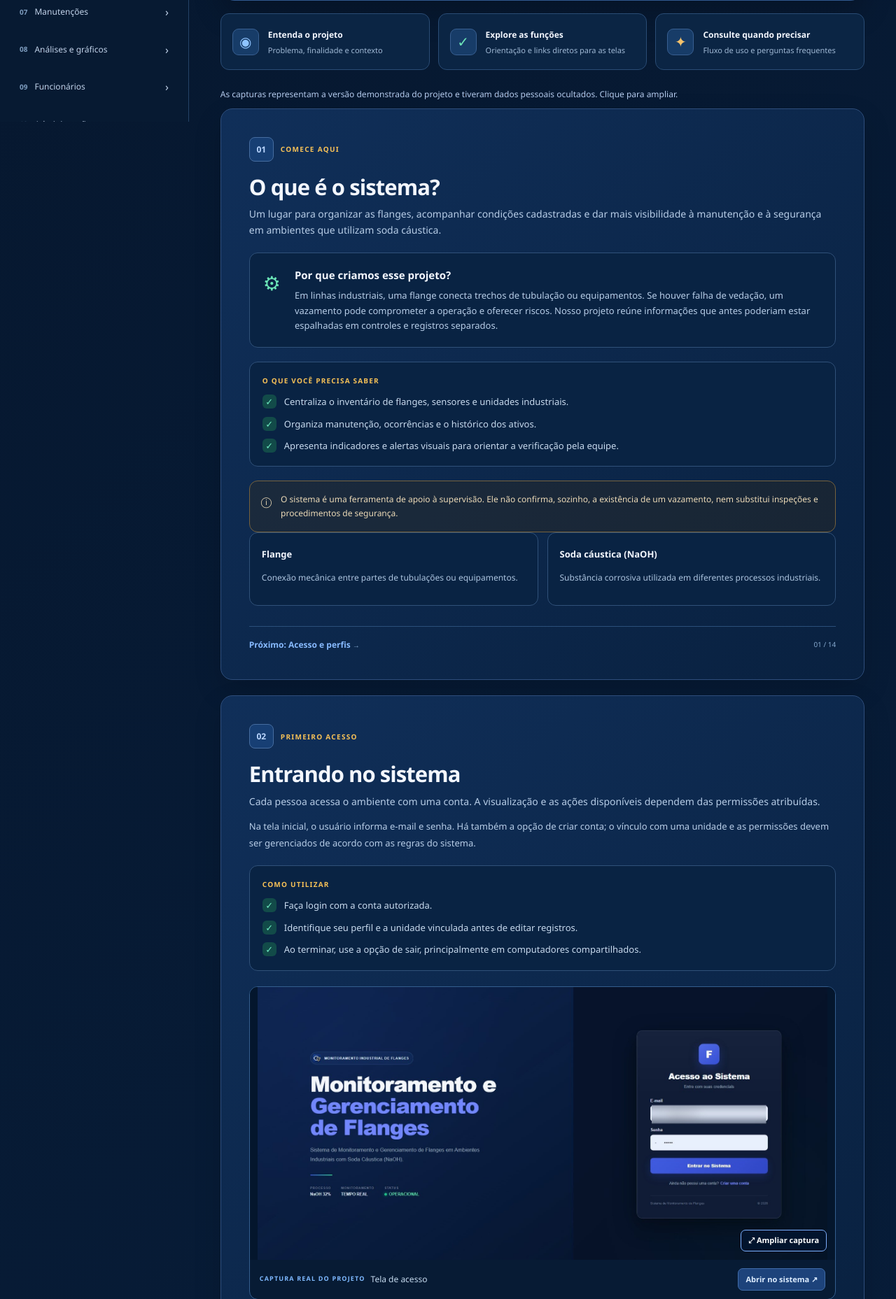
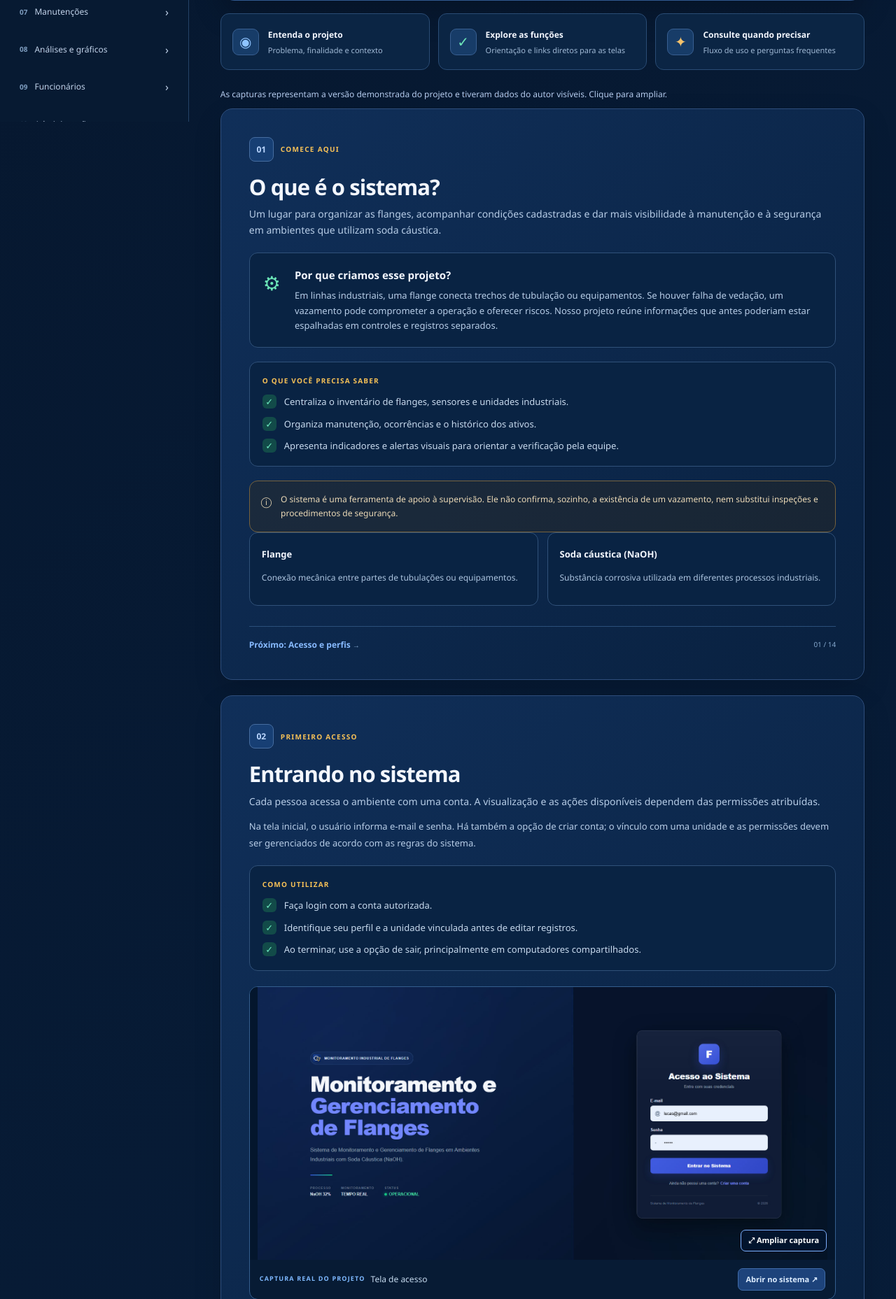
Before and after one commit to LucasMarangoni01/Projeto_Final, a Spring Boot app: page /guia in a window 1280 px wide. Shown: the part 626-2483 px from the top of the page at 70% size. Run offline with Spring Boot 4, Linux system fonts and the light colour scheme; the visitor is signed in with stand-in values (Sample User, id 1); some of the project's set-up classes (security, data sources, template engines, error pages and the like) are left out, and stand-ins take their place.

Commit message:
docs: exibe capturas reais sem borragem no guia do sistema

```diff
--- a/src/main/resources/templates/guia.html
+++ b/src/main/resources/templates/guia.html
@@ -88,7 +88,7 @@ document.getElementById('printGuide').addEventListener('click',()=>window.print(
           <div class="hero-visual" aria-hidden="true"><div class="hud-label">VISÃO DO SISTEMA <span>NAOH · 32%</span></div><div class="pipe pipe-top"><span class="pipe-point"><b>✓</b></span><span class="pipe-point"><b>✓</b></span><span class="pipe-point"><b>✓</b></span></div><div class="pipe pipe-bottom"><span class="pipe-point"><b>✓</b></span><span class="pipe-point"><b>✓</b></span><span class="pipe-point"><b>✓</b></span></div><div class="hud-bottom"><span><i></i> MAPA ILUSTRATIVO</span><span>GUIA / 2026</span></div></div>
         </section>
         <div class="summary-grid" aria-label="Objetivos do guia"><div class="mini-card"><span class="mini-icon blue">◉</span><div><strong>Entenda o projeto</strong><p>Problema, finalidade e contexto</p></div></div><div class="mini-card"><span class="mini-icon green">✓</span><div><strong>Explore as funções</strong><p>Orientação e links diretos para as telas</p></div></div><div class="mini-card"><span class="mini-icon amber">✦</span><div><strong>Consulte quando precisar</strong><p>Fluxo de uso e perguntas frequentes</p></div></div></div>
-        <p class="guide-screen-note" style="color:#b5cbed;font-size:12px;margin:0 0 10px">As capturas representam a versão demonstrada do projeto e tiveram dados pessoais ocultados. Clique para ampliar.</p><div class="guide-content">
+        <p class="guide-screen-note" style="color:#b5cbed;font-size:12px;margin:0 0 10px">As capturas representam a versão demonstrada do projeto e tiveram dados do autor visíveis. Clique para ampliar.</p><div class="guide-content">
 
           <section class="guide-section" id="visao-geral" data-search="Visão geral O que é o sistema? Um lugar para organizar as flanges, acompanhar condições cadastradas e dar mais visibilidade à manutenção e à segurança em ambientes que utilizam soda cáustica. Em linhas industriais, uma flange conecta trechos de tubulação ou equipamentos. Se houver falha de vedação, um vazamento pode comprometer a operação e oferecer riscos. Nosso projeto reúne informações que antes poderiam estar espalhadas em controles e registros separados. Centraliza o inventário de flanges, sensores e unidades industriais. Organiza manutenção, ocorrências e o histórico dos ativos. Apresenta indicadores e alertas visuais para orientar a verificação pela equipe." aria-labelledby="title-visao-geral">
             <div class="section-numberline"><span class="number-box">01</span><span>COMECE AQUI</span></div>
@@ -113,7 +113,7 @@ document.getElementById('printGuide').addEventListener('click',()=>window.print(
 
             <div class="shot-grid ">
 
-              <figure class="screenshot"><button type="button" class="guide-image-open" data-guide-image="/guia/imagens/01-acesso.jpg" data-guide-title="Tela de acesso" aria-label="Ampliar captura de tela: Tela de acesso"><img src="/guia/imagens/01-acesso.jpg" alt="Captura real e anonimizada: Tela de acesso" loading="lazy" decoding="async"><span class="guide-zoom-note" aria-hidden="true">⤢ Ampliar captura</span></button><figcaption><span class="shot-label">CAPTURA REAL DO PROJETO</span><span>Tela de acesso</span><a class="module-link" href="/login">Abrir no sistema ↗</a></figcaption></figure>
+              <figure class="screenshot"><button type="button" class="guide-image-open" data-guide-image="/guia/imagens/01-acesso.jpg" data-guide-title="Tela de acesso" aria-label="Ampliar captura de tela: Tela de acesso"><img src="/guia/imagens/01-acesso.jpg" alt="Captura real do sistema: Tela de acesso" loading="lazy" decoding="async"><span class="guide-zoom-note" aria-hidden="true">⤢ Ampliar captura</span></button><figcaption><span class="shot-label">CAPTURA REAL DO PROJETO</span><span>Tela de acesso</span><a class="module-link" href="/login">Abrir no sistema ↗</a></figcaption></figure>
 
             </div>
 
@@ -131,7 +131,7 @@ document.getElementById('printGuide').addEventListener('click',()=>window.print(
 
             <div class="shot-grid ">
 
-              <figure class="screenshot"><button type="button" class="guide-image-open" data-guide-image="/guia/imagens/02-dashboard.jpg" data-guide-title="Painel operacional" aria-label="Ampliar captura de tela: Painel operacional"><img src="/guia/imagens/02-dashboard.jpg" alt="Captura real e anonimizada: Painel operacional" loading="lazy" decoding="async"><span class="guide-zoom-note" aria-hidden="true">⤢ Ampliar captura</span></button><figcaption><span class="shot-label">CAPTURA REAL DO PROJETO</span><span>Painel operacional</span><a class="module-link" href="/">Abrir no sistema ↗</a></figcaption></figure>
+              <figure class="screenshot"><button type="button" class="guide-image-open" data-guide-image="/guia/imagens/02-dashboard.jpg" data-guide-title="Painel operacional" aria-label="Ampliar captura de tela: Painel operacional"><img src="/guia/imagens/02-dashboard.jpg" alt="Captura real do sistema: Painel operacional" loading="lazy" decoding="async"><span class="guide-zoom-note" aria-hidden="true">⤢ Ampliar captura</span></button><figcaption><span class="shot-label">CAPTURA REAL DO PROJETO</span><span>Painel operacional</span><a class="module-link" href="/">Abrir no sistema ↗</a></figcaption></figure>
 
             </div>
 
@@ -149,9 +149,9 @@ document.getElementById('printGuide').addEventListener('click',()=>window.print(
 
             <div class="shot-grid two">
 
-              <figure class="screenshot"><button type="button" class="guide-image-open" data-guide-image="/guia/imagens/03-flanges-lista.jpg" data-guide-title="Flanges cadastradas" aria-label="Ampliar captura de tela: Flanges cadastradas"><img src="/guia/imagens/03-flanges-lista.jpg" alt="Captura real e anonimizada: Flanges cadastradas" loading="lazy" decoding="async"><span class="guide-zoom-note" aria-hidden="true">⤢ Ampliar captura</span></button><figcaption><span class="shot-label">CAPTURA REAL DO PROJETO</span><span>Flanges cadastradas</span><a class="module-link" href="/flange/listagem">Abrir no sistema ↗</a></figcaption></figure>
+              <figure class="screenshot"><button type="button" class="guide-image-open" data-guide-image="/guia/imagens/03-flanges-lista.jpg" data-guide-title="Flanges cadastradas" aria-label="Ampliar captura de tela: Flanges cadastradas"><img src="/guia/imagens/03-flanges-lista.jpg" alt="Captura real do sistema: Flanges cadastradas" loading="lazy" decoding="async"><span class="guide-zoom-note" aria-hidden="true">⤢ Ampliar captura</span></button><figcaption><span class="shot-label">CAPTURA REAL DO PROJETO</span><span>Flanges cadastradas</span><a class="module-link" href="/flange/listagem">Abrir no sistema ↗</a></figcaption></figure>
 
-              <figure class="screenshot"><button type="button" class="guide-image-open" data-guide-image="/guia/imagens/10-cadastro-flange.jpg" data-guide-title="Cadastro de flange" aria-label="Ampliar captura de tela: Cadastro de flange"><img src="/guia/imagens/10-cadastro-flange.jpg" alt="Captura real e anonimizada: Cadastro de flange" loading="lazy" decoding="async"><span class="guide-zoom-note" aria-hidden="true">⤢ Ampliar captura</span></button><figcaption><span class="shot-label">CAPTURA REAL DO PROJETO</span><span>Cadastro de flange</span><a class="module-link" href="/flange/cadastro">Abrir no sistema ↗</a><span class="admin-info">Acesso restrito a administradores</span></figcaption></figure>
+              <figure class="screenshot"><button type="button" class="guide-image-open" data-guide-image="/guia/imagens/10-cadastro-flange.jpg" data-guide-title="Cadastro de flange" aria-label="Ampliar captura de tela: Cadastro de flange"><img src="/guia/imagens/10-cadastro-flange.jpg" alt="Captura real do sistema: Cadastro de flange" loading="lazy" decoding="async"><span class="guide-zoom-note" aria-hidden="true">⤢ Ampliar captura</span></button><figcaption><span class="shot-label">CAPTURA REAL DO PROJETO</span><span>Cadastro de flange</span><a class="module-link" href="/flange/cadastro">Abrir no sistema ↗</a><span class="admin-info">Acesso restrito a administradores</span></figcaption></figure>
 
             </div>
 
@@ -169,7 +169,7 @@ document.getElementById('printGuide').addEventListener('click',()=>window.print(
 
             <div class="shot-grid ">
 
-              <figure class="screenshot"><button type="button" class="guide-image-open" data-guide-image="/guia/imagens/05-sensores.jpg" data-guide-title="Gestão de sensores" aria-label="Ampliar captura de tela: Gestão de sensores"><img src="/guia/imagens/05-sensores.jpg" alt="Captura real e anonimizada: Gestão de sensores" loading="lazy" decoding="async"><span class="guide-zoom-note" aria-hidden="true">⤢ Ampliar captura</span></button><figcaption><span class="shot-label">CAPTURA REAL DO PROJETO</span><span>Gestão de sensores</span><a class="module-link" href="/sensores">Abrir no sistema ↗</a><span class="admin-info">Acesso restrito a administradores</span></figcaption></figure>
+              <figure class="screenshot"><button type="button" class="guide-image-open" data-guide-image="/guia/imagens/05-sensores.jpg" data-guide-title="Gestão de sensores" aria-label="Ampliar captura de tela: Gestão de sensores"><img src="/guia/imagens/05-sensores.jpg" alt="Captura real do sistema: Gestão de sensores" loading="lazy" decoding="async"><span class="guide-zoom-note" aria-hidden="true">⤢ Ampliar captura</span></button><figcaption><span class="shot-label">CAPTURA REAL DO PROJETO</span><span>Gestão de sensores</span><a class="module-link" href="/sensores">Abrir no sistema ↗</a><span class="admin-info">Acesso restrito a administradores</span></figcaption></figure>
 
             </div>
 
@@ -187,7 +187,7 @@ document.getElementById('printGuide').addEventListener('click',()=>window.print(
 
             <div class="shot-grid ">
 
-              <figure class="screenshot"><button type="button" class="guide-image-open" data-guide-image="/guia/imagens/04-alertas.jpg" data-guide-title="Alertas e ocorrências" aria-label="Ampliar captura de tela: Alertas e ocorrências"><img src="/guia/imagens/04-alertas.jpg" alt="Captura real e anonimizada: Alertas e ocorrências" loading="lazy" decoding="async"><span class="guide-zoom-note" aria-hidden="true">⤢ Ampliar captura</span></button><figcaption><span class="shot-label">CAPTURA REAL DO PROJETO</span><span>Alertas e ocorrências</span><a class="module-link" href="/alertas">Abrir no sistema ↗</a></figcaption></figure>
+              <figure class="screenshot"><button type="button" class="guide-image-open" data-guide-image="/guia/imagens/04-alertas.jpg" data-guide-title="Alertas e ocorrências" aria-label="Ampliar captura de tela: Alertas e ocorrências"><img src="/guia/imagens/04-alertas.jpg" alt="Captura real do sistema: Alertas e ocorrências" loading="lazy" decoding="async"><span class="guide-zoom-note" aria-hidden="true">⤢ Ampliar captura</span></button><figcaption><span class="shot-label">CAPTURA REAL DO PROJETO</span><span>Alertas e ocorrências</span><a class="module-link" href="/alertas">Abrir no sistema ↗</a></figcaption></figure>
 
             </div>
 
@@ -205,7 +205,19 @@ document.getElementById('printGuide').addEventListener('click',()=>window.print(
 
             <div class="shot-grid ">
 
-              <figure class="screenshot"><div class="module-preview" role="group" aria-label="Prévia ilustrativa: Manutenções"><div class="preview-nav"><span class="preview-logo">⬡</span><span>MONITORAMENTO DE FLANGES</span><span class="preview-dots">•••</span></div><div class="preview-main"><span class="preview-overline">VISÃO ILUSTRATIVA DO MÓDULO</span><h3>Manutenções</h3><div class="preview-chips"><span>Consulta</span><span>Organização</span><span>Rastreabilidade</span></div><div class="preview-row"><b></b><b></b><b></b></div><div class="preview-row short"><b></b><b></b><b></b></div></div></div><figcaption><span class="shot-label">ILUSTRAÇÃO SEM DADOS PESSOAIS</span><span>Manutenções</span><a class="module-link" href="/manutencao/listagem">Abrir no sistema ↗</a><span class="admin-info">Captura original omitida por conter dados pessoais. Consulte esta tela no sistema autenticado.</span></figcaption></figure>
+              <figure class="screenshot"><button type="button" class="guide-image-open"
+  data-guide-image="/guia/imagens/09-manutencoes.jpg"
+  data-guide-title="Histórico de manutenções"
+  aria-label="Ampliar captura de tela: Histórico de manutenções">
+  <img src="/guia/imagens/09-manutencoes.jpg"
+       alt="Captura real do sistema: histórico de manutenções"
+       loading="lazy" decoding="async">
+  <span class="guide-zoom-note" aria-hidden="true">⤢ Ampliar captura</span>
+</button><figcaption>
+  <span class="shot-label">CAPTURA REAL DO PROJETO</span>
+  <span>Histórico de manutenções</span>
+  <a class="module-link" href="/manutencao/listagem">Abrir no sistema ↗</a>
+</figcaption></figure>
 
             </div>
 
@@ -223,9 +235,9 @@ document.getElementById('printGuide').addEventListener('click',()=>window.print(
 
             <div class="shot-grid two">
 
-              <figure class="screenshot"><button type="button" class="guide-image-open" data-guide-image="/guia/imagens/06-analises-indicadores.jpg" data-guide-title="Indicadores" aria-label="Ampliar captura de tela: Indicadores"><img src="/guia/imagens/06-analises-indicadores.jpg" alt="Captura real e anonimizada: Indicadores" loading="lazy" decoding="async"><span class="guide-zoom-note" aria-hidden="true">⤢ Ampliar captura</span></button><figcaption><span class="shot-label">CAPTURA REAL DO PROJETO</span><span>Indicadores</span><a class="module-link" href="/analises">Abrir no sistema ↗</a><span class="admin-info">Acesso restrito a administradores</span></figcaption></figure>
+              <figure class="screenshot"><button type="button" class="guide-image-open" data-guide-image="/guia/imagens/06-analises-indicadores.jpg" data-guide-title="Indicadores" aria-label="Ampliar captura de tela: Indicadores"><img src="/guia/imagens/06-analises-indicadores.jpg" alt="Captura real do sistema: Indicadores" loading="lazy" decoding="async"><span class="guide-zoom-note" aria-hidden="true">⤢ Ampliar captura</span></button><figcaption><span class="shot-label">CAPTURA REAL DO PROJETO</span><span>Indicadores</span><a class="module-link" href="/analises">Abrir no sistema ↗</a><span class="admin-info">Acesso restrito a administradores</span></figcaption></figure>
 
-              <figure class="screenshot"><button type="button" class="guide-image-open" data-guide-image="/guia/imagens/07-analises-graficos.jpg" data-guide-title="Análises gráficas" aria-label="Ampliar captura de tela: Análises gráficas"><img src="/guia/imagens/07-analises-graficos.jpg" alt="Captura real e anonimizada: Análises gráficas" loading="lazy" decoding="async"><span class="guide-zoom-note" aria-hidden="true">⤢ Ampliar captura</span></button><figcaption><span class="shot-label">CAPTURA REAL DO PROJETO</span><span>Análises gráficas</span><a class="module-link" href="/analises">Abrir no sistema ↗</a><span class="admin-info">Acesso restrito a administradores</span></figcaption></figure>
+              <figure class="screenshot"><button type="button" class="guide-image-open" data-guide-image="/guia/imagens/07-analises-graficos.jpg" data-guide-title="Análises gráficas" aria-label="Ampliar captura de tela: Análises gráficas"><img src="/guia/imagens/07-analises-graficos.jpg" alt="Captura real do sistema: Análises gráficas" loading="lazy" decoding="async"><span class="guide-zoom-note" aria-hidden="true">⤢ Ampliar captura</span></button><figcaption><span class="shot-label">CAPTURA REAL DO PROJETO</span><span>Análises gráficas</span><a class="module-link" href="/analises">Abrir no sistema ↗</a><span class="admin-info">Acesso restrito a administradores</span></figcaption></figure>
 
             </div>
 
@@ -243,9 +255,9 @@ document.getElementById('printGuide').addEventListener('click',()=>window.print(
 
             <div class="shot-grid two">
 
-              <figure class="screenshot"><button type="button" class="guide-image-open" data-guide-image="/guia/imagens/08-funcionarios.jpg" data-guide-title="Funcionários cadastrados" aria-label="Ampliar captura de tela: Funcionários cadastrados"><img src="/guia/imagens/08-funcionarios.jpg" alt="Captura real e anonimizada: Funcionários cadastrados" loading="lazy" decoding="async"><span class="guide-zoom-note" aria-hidden="true">⤢ Ampliar captura</span></button><figcaption><span class="shot-label">CAPTURA REAL DO PROJETO</span><span>Funcionários cadastrados</span><a class="module-link" href="/funcionario/listagem">Abrir no sistema ↗</a></figcaption></figure>
+              <figure class="screenshot"><button type="button" class="guide-image-open" data-guide-image="/guia/imagens/08-funcionarios.jpg" data-guide-title="Funcionários cadastrados" aria-label="Ampliar captura de tela: Funcionários cadastrados"><img src="/guia/imagens/08-funcionarios.jpg" alt="Captura real do sistema: Funcionários cadastrados" loading="lazy" decoding="async"><span class="guide-zoom-note" aria-hidden="true">⤢ Ampliar captura</span></button><figcaption><span class="shot-label">CAPTURA REAL DO PROJETO</span><span>Funcionários cadastrados</span><a class="module-link" href="/funcionario/listagem">Abrir no sistema ↗</a></figcaption></figure>
 
-              <figure class="screenshot"><button type="button" class="guide-image-open" data-guide-image="/guia/imagens/11-cadastro-funcionario.jpg" data-guide-title="Cadastro de funcionário" aria-label="Ampliar captura de tela: Cadastro de funcionário"><img src="/guia/imagens/11-cadastro-funcionario.jpg" alt="Captura real e anonimizada: Cadastro de funcionário" loading="lazy" decoding="async"><span class="guide-zoom-note" aria-hidden="true">⤢ Ampliar captura</span></button><figcaption><span class="shot-label">CAPTURA REAL DO PROJETO</span><span>Cadastro de funcionário</span><a class="module-link" href="/funcionario/cadastro">Abrir no sistema ↗</a><span class="admin-info">Acesso restrito a administradores</span></figcaption></figure>
+              <figure class="screenshot"><button type="button" class="guide-image-open" data-guide-image="/guia/imagens/11-cadastro-funcionario.jpg" data-guide-title="Cadastro de funcionário" aria-label="Ampliar captura de tela: Cadastro de funcionário"><img src="/guia/imagens/11-cadastro-funcionario.jpg" alt="Captura real do sistema: Cadastro de funcionário" loading="lazy" decoding="async"><span class="guide-zoom-note" aria-hidden="true">⤢ Ampliar captura</span></button><figcaption><span class="shot-label">CAPTURA REAL DO PROJETO</span><span>Cadastro de funcionário</span><a class="module-link" href="/funcionario/cadastro">Abrir no sistema ↗</a><span class="admin-info">Acesso restrito a administradores</span></figcaption></figure>
 
             </div>
 
@@ -263,7 +275,7 @@ document.getElementById('printGuide').addEventListener('click',()=>window.print(
 
             <div class="shot-grid ">
 
-              <figure class="screenshot"><button type="button" class="guide-image-open" data-guide-image="/guia/imagens/12-usuarios.jpg" data-guide-title="Permissões e usuários" aria-label="Ampliar captura de tela: Permissões e usuários"><img src="/guia/imagens/12-usuarios.jpg" alt="Captura real e anonimizada: Permissões e usuários" loading="lazy" decoding="async"><span class="guide-zoom-note" aria-hidden="true">⤢ Ampliar captura</span></button><figcaption><span class="shot-label">CAPTURA REAL DO PROJETO</span><span>Permissões e usuários</span><a class="module-link" href="/usuarios">Abrir no sistema ↗</a><span class="admin-info">Acesso restrito a administradores</span></figcaption></figure>
+              <figure class="screenshot"><button type="button" class="guide-image-open" data-guide-image="/guia/imagens/12-usuarios.jpg" data-guide-title="Permissões e usuários" aria-label="Ampliar captura de tela: Permissões e usuários"><img src="/guia/imagens/12-usuarios.jpg" alt="Captura real do sistema: Permissões e usuários" loading="lazy" decoding="async"><span class="guide-zoom-note" aria-hidden="true">⤢ Ampliar captura</span></button><figcaption><span class="shot-label">CAPTURA REAL DO PROJETO</span><span>Permissões e usuários</span><a class="module-link" href="/usuarios">Abrir no sistema ↗</a><span class="admin-info">Acesso restrito a administradores</span></figcaption></figure>
 
             </div>
 
@@ -281,7 +293,7 @@ document.getElementById('printGuide').addEventListener('click',()=>window.print(
 
             <div class="shot-grid ">
 
-              <figure class="screenshot"><button type="button" class="guide-image-open" data-guide-image="/guia/imagens/13-unidades.jpg" data-guide-title="Unidades industriais" aria-label="Ampliar captura de tela: Unidades industriais"><img src="/guia/imagens/13-unidades.jpg" alt="Captura real e anonimizada: Unidades industriais" loading="lazy" decoding="async"><span class="guide-zoom-note" aria-hidden="true">⤢ Ampliar captura</span></button><figcaption><span class="shot-label">CAPTURA REAL DO PROJETO</span><span>Unidades industriais</span><a class="module-link" href="/unidades">Abrir no sistema ↗</a><span class="admin-info">Acesso restrito a administradores</span></figcaption></figure>
+              <figure class="screenshot"><button type="button" class="guide-image-open" data-guide-image="/guia/imagens/13-unidades.jpg" data-guide-title="Unidades industriais" aria-label="Ampliar captura de tela: Unidades industriais"><img src="/guia/imagens/13-unidades.jpg" alt="Captura real do sistema: Unidades industriais" loading="lazy" decoding="async"><span class="guide-zoom-note" aria-hidden="true">⤢ Ampliar captura</span></button><figcaption><span class="shot-label">CAPTURA REAL DO PROJETO</span><span>Unidades industriais</span><a class="module-link" href="/unidades">Abrir no sistema ↗</a><span class="admin-info">Acesso restrito a administradores</span></figcaption></figure>
 
             </div>
 
```
Also changed, not shown: docs/GUIA-DO-SISTEMA.md (+2 -2 lines), src/main/resources/static/guia/imagens/01-acesso.jpg, src/main/resources/static/guia/imagens/02-dashboard.jpg, src/main/resources/static/guia/imagens/03-flanges-lista.jpg, src/main/resources/static/guia/imagens/04-alertas.jpg, src/main/resources/static/guia/imagens/05-sensores.jpg, src/main/resources/static/guia/imagens/06-analises-indicadores.jpg, src/main/resources/static/guia/imagens/07-analises-graficos.jpg, src/main/resources/static/guia/imagens/08-funcionarios.jpg, src/main/resources/static/guia/imagens/09-manutencoes.jpg (added), src/main/resources/static/guia/imagens/10-cadastro-flange.jpg, src/main/resources/static/guia/imagens/11-cadastro-funcionario.jpg, src/main/resources/static/guia/imagens/12-usuarios.jpg, src/main/resources/static/guia/imagens/13-unidades.jpg.
